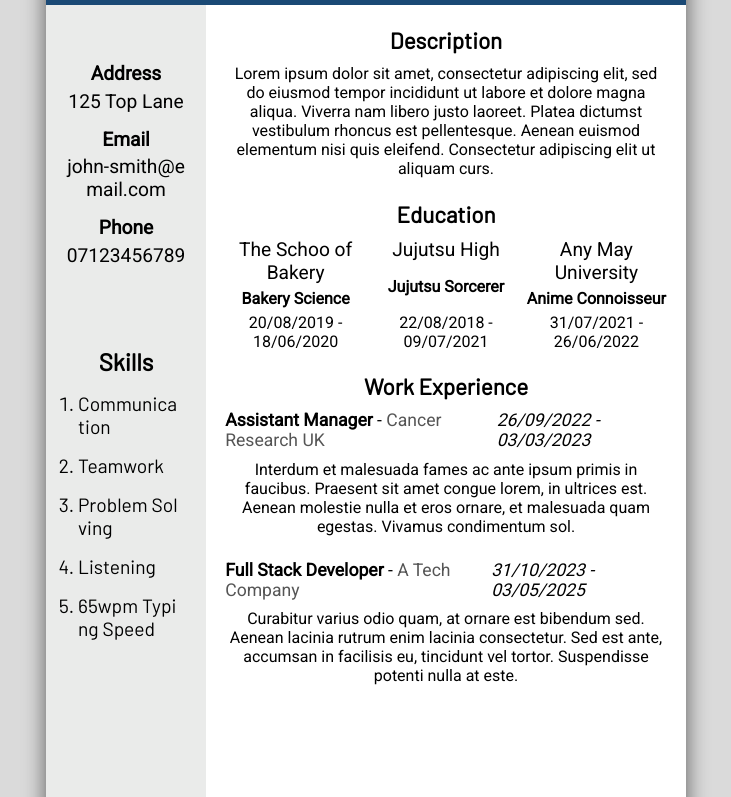
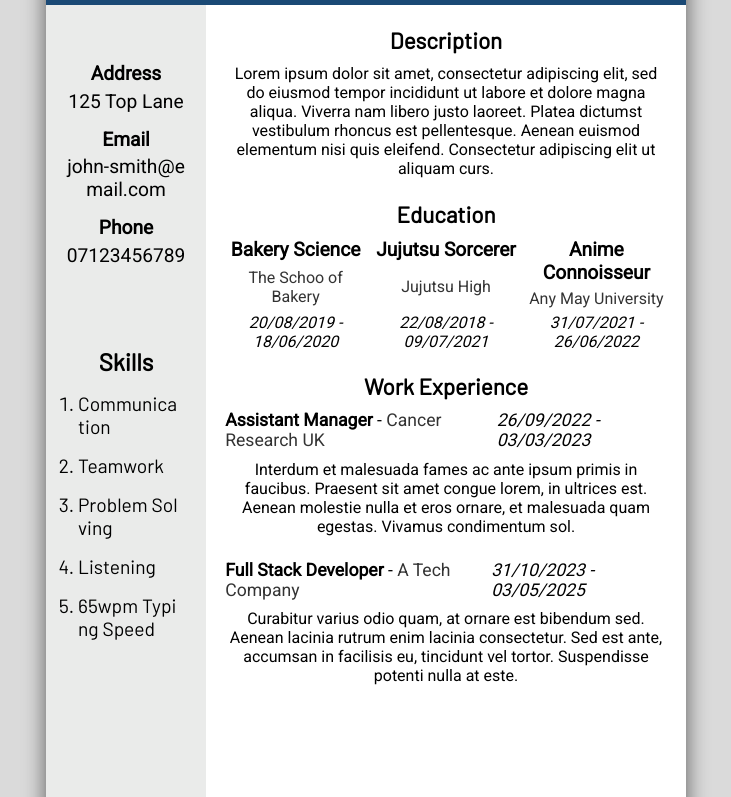
Before and after one commit to brajpatel/cv-project, a React (Create React App) app: page / in a window 1280 px wide. Shown: the part 1866-2663 px from the top of the page, without its empty margins (274-1005 px from the left). Built offline with nearby package versions, Linux system fonts and the light colour scheme.

Commit message:
Change education layout

```diff
--- a/src/components/Main.js
+++ b/src/components/Main.js
@@ -46,30 +46,30 @@ class Main extends React.Component {
                 }
             ],
             education: {
+                title: '',
                 school: '',
-                title: '',
                 start: '',
                 end: '',
                 id: uniqid()
             },
             educations: [
                 {
+                    title: 'Bakery Science',
                     school: 'The Schoo of Bakery',
-                    title: 'Bakery Science',
                     start: '20/08/2019',
                     end: '18/06/2020',
                     id: uniqid()
                 },
                 {
+                    title: 'Jujutsu Sorcerer',
                     school: 'Jujutsu High',
-                    title: 'Jujutsu Sorcerer',
                     start: '22/08/2018',
                     end: '09/07/2021',
                     id: uniqid()
                 },
                 {
+                    title: 'Anime Connoisseur',
                     school: 'Any May University',
-                    title: 'Anime Connoisseur',
                     start: '31/07/2021',
                     end: '26/06/2022',
                     id: uniqid()
@@ -113,8 +113,8 @@ class Main extends React.Component {
         this.handleSkill = this.handleSkill.bind(this);
         this.addSkill = this.addSkill.bind(this);
         this.deleteSkill = this.deleteSkill.bind(this);
+        this.handleTitleOfStudy = this.handleTitleOfStudy.bind(this);
         this.handleSchoolName = this.handleSchoolName.bind(this);
-        this.handleTitleOfStudy = this.handleTitleOfStudy.bind(this);
         this.handleStudyStart = this.handleStudyStart.bind(this);
         this.handleStudyEnd = this.handleStudyEnd.bind(this);
         this.addEducation = this.addEducation.bind(this);
@@ -188,24 +188,11 @@ class Main extends React.Component {
         this.setState({ skills: updatedSkills })
     }
 
-    handleSchoolName(e) {
-        this.setState({
-            education: {
-                school: e.target.value,
-                title: this.state.education.title,
-                start: this.state.education.start,
-                end: this.state.education.end,
-                id: this.state.education.id
-            }
-        })
-
-    }
-
     handleTitleOfStudy(e) {
         this.setState({
             education: {
+                title: e.target.value,
                 school: this.state.education.school,
-                title: e.target.value,
                 start: this.state.education.start,
                 end: this.state.education.end,
                 id: this.state.education.id
@@ -213,11 +200,24 @@ class Main extends React.Component {
         })
     }
 
+    handleSchoolName(e) {
+        this.setState({
+            education: {
+                title: this.state.education.title,
+                school: e.target.value,
+                start: this.state.education.start,
+                end: this.state.education.end,
+                id: this.state.education.id
+            }
+        })
+    }
+
+
     handleStudyStart(e) {
         this.setState({
             education: {
+                title: this.state.education.title,
                 school: this.state.education.school,
-                title: this.state.education.title,
                 start: e.target.value,
                 end: this.state.education.end,
                 id: this.state.education.id
@@ -228,8 +228,8 @@ class Main extends React.Component {
     handleStudyEnd(e) {
         this.setState({
             education: {
+                title: this.state.education.title,
                 school: this.state.education.school,
-                title: this.state.education.title,
                 start: this.state.education.start,
                 end: e.target.value,
                 id: this.state.education.id
@@ -241,8 +241,8 @@ class Main extends React.Component {
         if(this.state.educations.length === 3) return;
 
         if(
+            this.state.education.title === '' ||
             this.state.education.school === '' ||
-            this.state.education.title === '' ||
             this.state.education.start === '' ||
             this.state.education.end === ''
             ) {
@@ -253,8 +253,8 @@ class Main extends React.Component {
         this.setState({
             educations: this.state.educations.concat(this.state.education),
             education: {
+                title: '',
                 school: '',
-                title: '',
                 start: '',
                 end: '',
                 id: uniqid()
@@ -335,8 +335,8 @@ class Main extends React.Component {
 
     addWorkExperience() {
         if(
+            this.state.job.position === '' ||
             this.state.job.company === '' ||
-            this.state.job.position === '' ||
             this.state.job.start === '' ||
             this.state.job.end === ''
             ) {
--- a/src/components/form components/Education.js
+++ b/src/components/form components/Education.js
@@ -2,13 +2,13 @@ import React from "react";
 
 class Education extends React.Component {
     render() {
-        const { education, handleSchoolName, handleTitleOfStudy, handleStudyStart, handleStudyEnd, addEducation } = this.props;
+        const { education, handleTitleOfStudy, handleSchoolName, handleStudyStart, handleStudyEnd, addEducation } = this.props;
 
         return (
             <div>
                 <h2>Educational Experience (up to 3)</h2>
+                <input onChange={(e) => handleTitleOfStudy(e)} value={education.title} placeholder="Title of Study" type="text"></input>
                 <input onChange={(e) => handleSchoolName(e)} value={education.school} placeholder="School Name" type="text"></input>
-                <input onChange={(e) => handleTitleOfStudy(e)} value={education.title} placeholder="Title of Study" type="text"></input>
                 <h4>Start Date</h4>
                 <input onInput={(e) => handleStudyStart(e)} value={education.start} type="date"></input>
                 <h4>End Date</h4>
--- a/src/components/preview components/Preview-Main.js
+++ b/src/components/preview components/Preview-Main.js
@@ -13,23 +13,11 @@ class Main extends React.Component {
                     {educations.map((education) => {
                         return (
                             <div key={education.id}>
+                                <p className="study-title">{education.title}</p>
                                 <p className="school-name">{education.school}</p>
-                                <p className="study-title">{education.title}</p>
-                                <p>{education.start} - {education.end}</p>
+                                <p className="education-dates">{education.start} - {education.end}</p>
                                 <i className="fa-solid fa-trash delete-education" onClick={() => deleteEducation(education.id)}></i>
                             </div>
-                            // CHANGE AROUND THE EDUCATION STUFF BRUH
-                            // CHANGE AROUND THE EDUCATION STUFF BRUH
-                            // CHANGE AROUND THE EDUCATION STUFF BRUH
-                            // CHANGE AROUND THE EDUCATION STUFF BRUH
-                            // CHANGE AROUND THE EDUCATION STUFF BRUH
-                            // CHANGE AROUND THE EDUCATION STUFF BRUH
-                            // CHANGE AROUND THE EDUCATION STUFF BRUH
-                            // CHANGE AROUND THE EDUCATION STUFF BRUH
-                            // CHANGE AROUND THE EDUCATION STUFF BRUH
-                            // CHANGE AROUND THE EDUCATION STUFF BRUH
-                            // CHANGE AROUND THE EDUCATION STUFF BRUH
-                            // CHANGE AROUND THE EDUCATION STUFF BRUH
                         )
                     })}
                 </div>
--- a/src/styles/preview.css
+++ b/src/styles/preview.css
@@ -124,11 +124,12 @@
 }
 
 .school-name {
-    font-size: 1.2rem;
+    color: #333333;
 }
 
 .study-title {
     font-weight: bold;
+    font-size: 1.2rem;
 }
 
 .work-experiences {
@@ -156,15 +157,16 @@
 }
 
 .job-company {
-    color: #555555;
-}
-
-.job-dates {
-    font-style: italic;
+    color: #333333;
 }
 
 .job-duties {
     text-align: center;
+}
+
+.education-dates,
+.job-dates {
+    font-style: italic;
 }
 
 .job:hover > .delete-work-experience {
```
